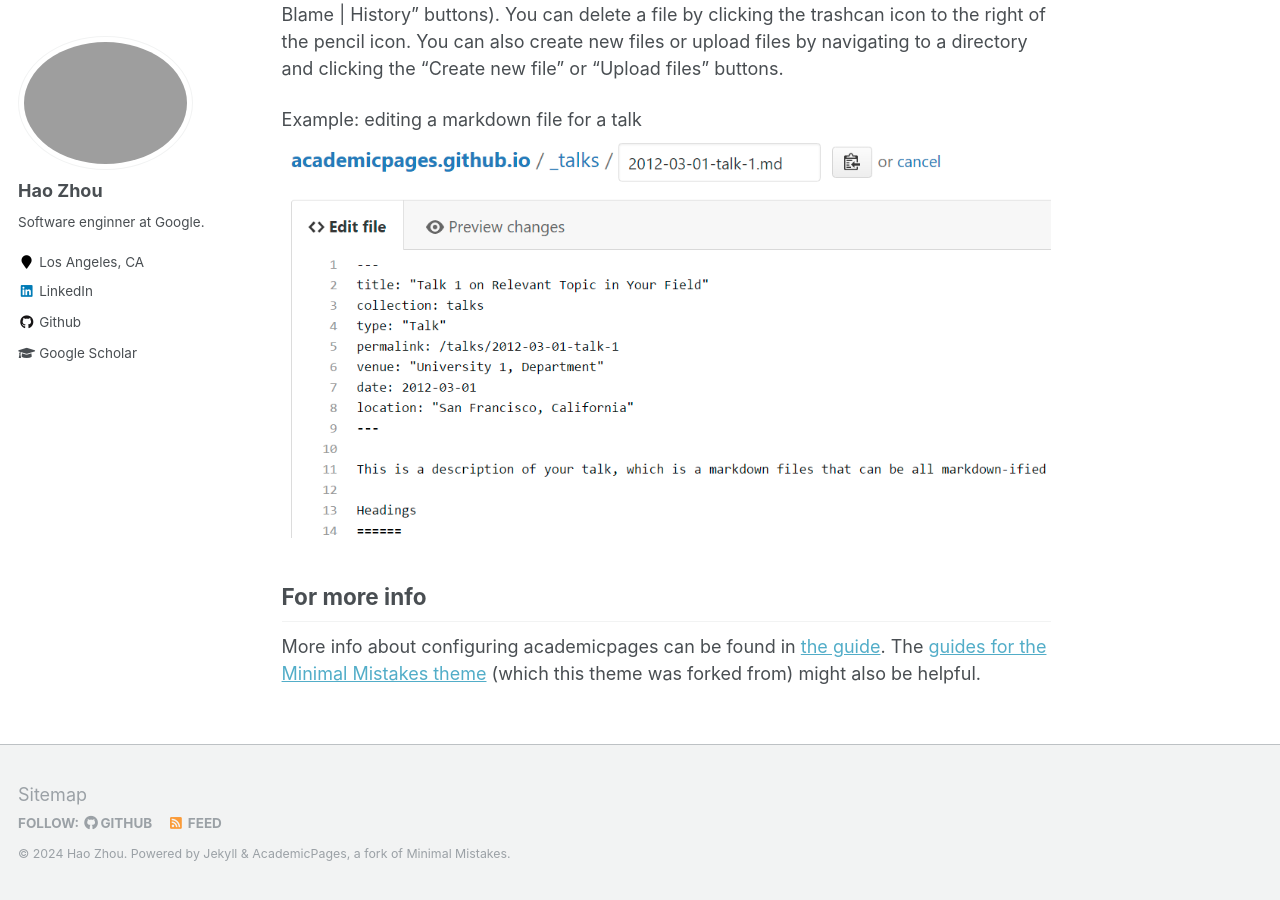
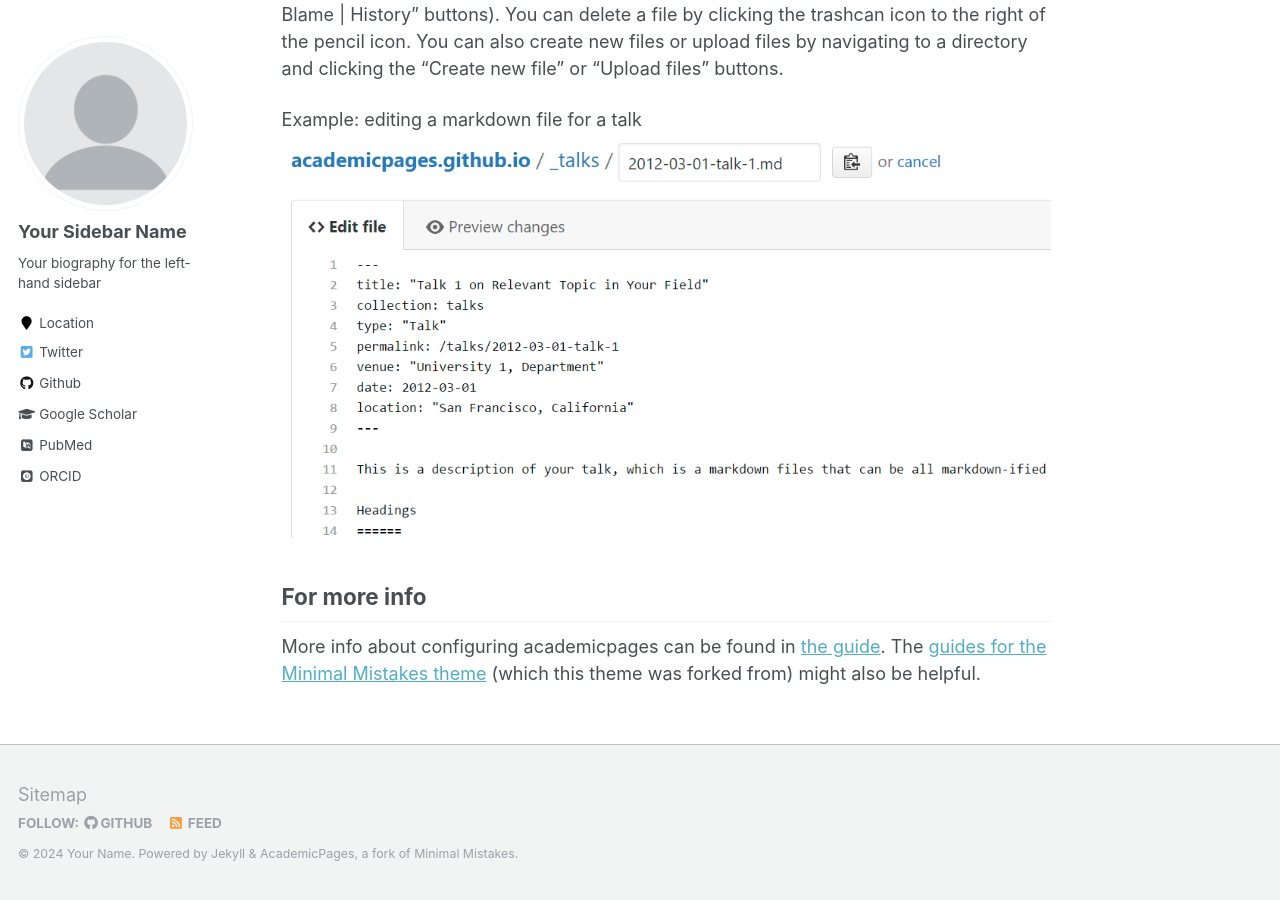
Before and after one commit to zhhoper/zhhoper.github.io, a Jekyll site: the page built from _pages/about.md, in a window 1280 px wide and 900 px high, scrolled down 2463 px. Built offline with Jekyll 4.4.1, drawn with Linux system fonts in a browser that asks for light colours; some web fonts are replaced.

Commit message:
change name in _config.yml

```diff
--- a/_config.yml
+++ b/_config.yml
@@ -9,12 +9,12 @@
 locale                   : "en-US"
 title                    : "Hao Zhou"
 title_separator          : "-"
-name                     : &name "Hao Zhou"
-description              : &description "Software Engineer"
-url                      : https://zhouho.github.io # the base hostname & protocol for your site e.g. "https://mmistakes.github.io"
+name                     : &name "Your Name"
+description              : &description "personal description"
+url                      : https://academicpages.github.io # the base hostname & protocol for your site e.g. "https://mmistakes.github.io"
 baseurl                  : "" # the subpath of your site, e.g. "/blog"
-repository               : "zhouho.github.io"
-teaser                   : # filename of teaser fallback teaser image placed in /images/, .e.g. "500x300.png"
+repository               : "academicpages/academicpages.github.io"
+teaser                   :  # filename of teaser fallback teaser image placed in /images/, .e.g. "500x300.png"
 breadcrumbs              : false # true, false (default)
 words_per_minute         : 160
 future                   : true
@@ -80,13 +80,13 @@
 
 # Site Author
 author:
-  name             : "Hao Zhou"
-  avatar           : "HaoZhou.JPG"
-  bio              : "Software enginner at Google."
-  location         : "Los Angeles, CA"
+  name             : "Your Sidebar Name"
+  avatar           : "profile.png"
+  bio              : "Your biography for the left-hand sidebar"
+  location         : "Location"
   employer         :
-  pubmed           :
-  googlescholar    : "https://scholar.google.com/citations?user=LSkAN30AAAAJ&hl=en"
+  pubmed           : "https://www.ncbi.nlm.nih.gov/pubmed/?term=john+snow"
+  googlescholar    : "http://yourfullgooglescholarurl.com"
   email            :
   researchgate     :  # example: "https://www.researchgate.net/profile/yourprofile"
   uri              :
@@ -96,20 +96,20 @@
   flickr           :
   facebook         :
   foursquare       :
-  github           : "zhhoper"
+  github           : "academicpages"
   google_plus      :
   keybase          :
   instagram        :
   impactstory      : #"https://profiles.impactstory.org/u/xxxx-xxxx-xxxx-xxxx"
   lastfm           :
-  linkedin         : "hao-zhou-1531a929"
-  orcid            :
+  linkedin         :
+  orcid            : "http://orcid.org/yourorcidurl"
   pinterest        :
   soundcloud       :
   stackoverflow    : # http://stackoverflow.com/users/123456/username
   steam            :
   tumblr           :
-  twitter          :
+  twitter          : "replacethistwitterhandle"
   vine             :
   weibo            :
   xing             :
```
